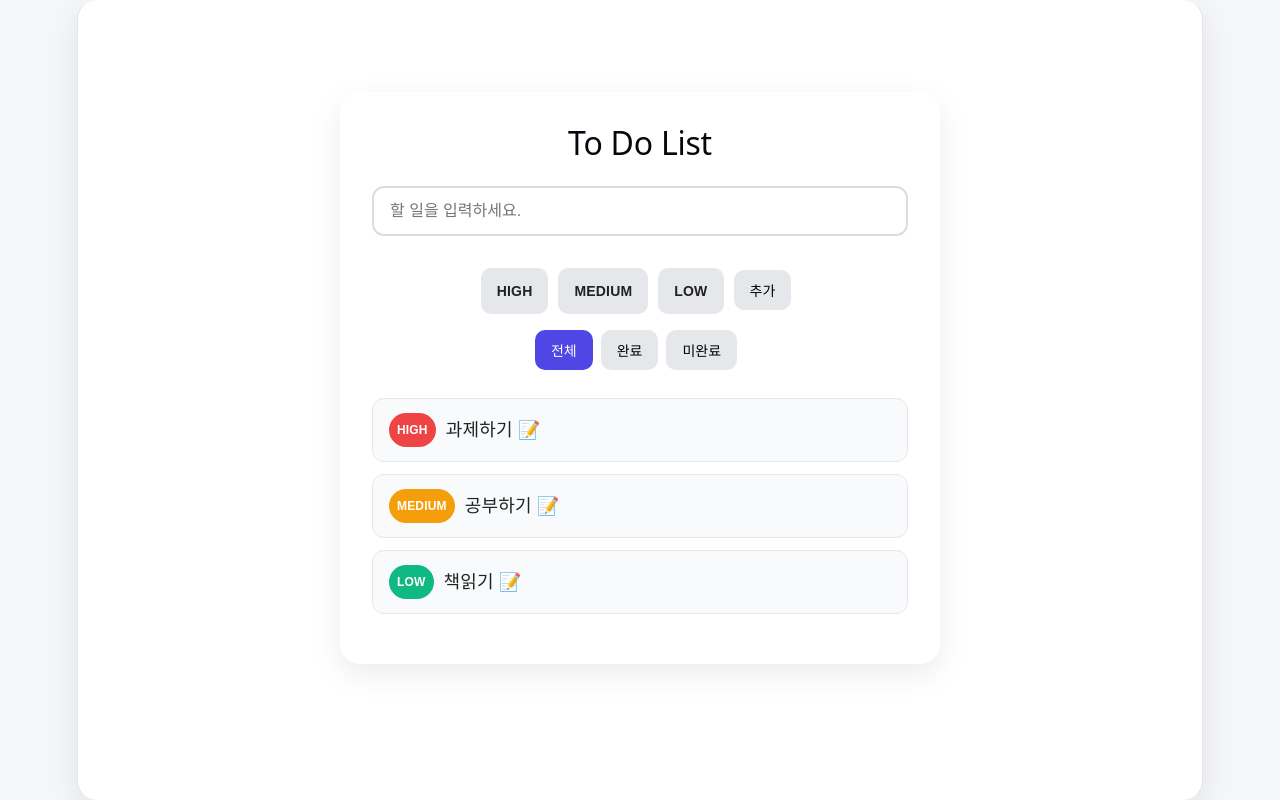
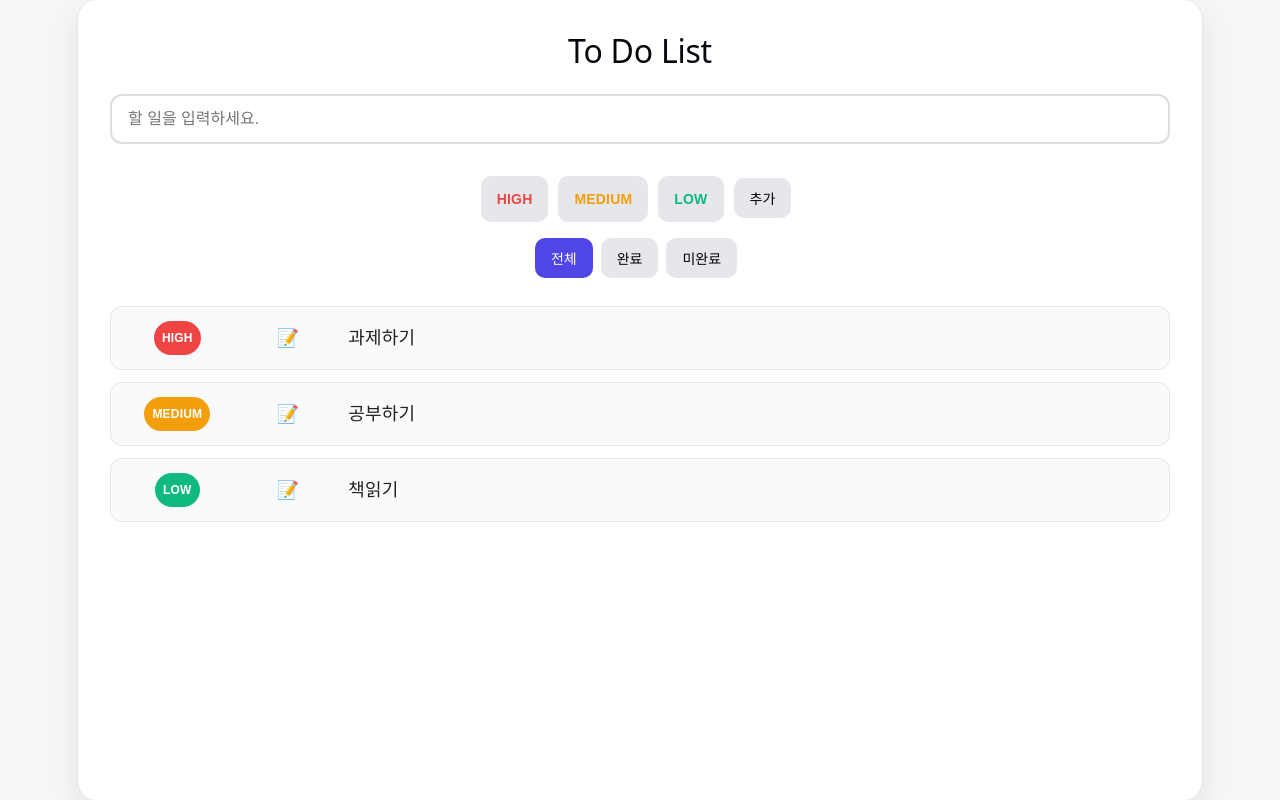
Before and after one commit to nyeohijyul/todolist, a React (Vite) app: page / in a window 1280 px wide. Built offline with nearby package versions, Linux system fonts and the light colour scheme.

Commit message:
코드 작성

```diff
--- a/src/Todo.jsx
+++ b/src/Todo.jsx
@@ -1,11 +1,28 @@
-import { useState } from "react";
+import { useState, useEffect } from "react";
 
 function Todo() {
+  /**
   const [todos, setTodos] = useState([
     {id: 1, text: '과제하기', done: false, priority:'HIGH'},
     {id: 2, text: '공부하기', done: false, priority:'MEDIUM'},
     {id: 3, text: '책읽기', done: false, priority:'LOW'},
   ])
+   */
+  const [todos, setTodos] = useState(() => {
+    const savedTodos = localStorage.getItem("todos");
+    return savedTodos ? JSON.parse(savedTodos) : [
+      {id: 1, text: '과제하기', done: false, priority:'HIGH'},
+      {id: 2, text: '공부하기', done: false, priority:'MEDIUM'},
+      {id: 3, text: '책읽기', done: false, priority:'LOW'},
+    ];
+  });
+
+  useEffect(() => {
+    localStorage.setItem("todos", JSON.stringify(todos));
+    console.log("todos: 변경", todos);
+    return () => console.log("cleanup");
+  }, []);
+
   const handleIsDone = (index) => {
     const updated = [...todos];
     updated[index - 1].done = !updated[index - 1].done;
@@ -22,8 +39,6 @@ function Todo() {
       let id = todos[todos.length - 1].id + 1;
       let tmp = [...todos];
       tmp.push({id, text: input, priority, done: false});
-      console.log(id);
-      console.log(tmp);
       setTodos(tmp);
       setInput('');
 
@@ -43,25 +58,29 @@ function Todo() {
     }
   }
   return (
-    <div>
+    <section>
         <h2>To Do List</h2>
+        <section className="toggles">
           <input id="newTask" type="text" placeholder="할 일을 입력하세요." value={input} onChange={handleInputChange} onKeyDown={(e)=>{if(e.key == 'Enter') addTodo();}}></input>
+          <section className="radios">
             <label><input type="radio" name="priority" value='HIGH' className={priority === "HIGH" ? 'selected' : null} onChange={(e) => setPriority(e.target.value)}/>HIGH</label>
             <label><input type="radio" name="priority" value='MEDIUM' className={priority === "MEDIUM" ? 'selected' : null} onChange={(e) => setPriority(e.target.value)}/>MEDIUM</label>
             <label><input type="radio" name="priority" value='LOW' className={priority === "LOW" ? 'selected' : null} onChange={(e) => setPriority(e.target.value)}/>LOW</label>
             <button onClick={addTodo}>추가</button>
+          </section>
 
           <section className="filters">
             <button className={filter === "all" ? 'selected' : null} onClick={()=>setFilter('all')}>전체</button>
             <button className={filter === "done" ? 'selected' : null} onClick={()=>setFilter('done')}>완료</button>
             <button className={filter === "notDone" ? 'selected' : null} onClick={()=>setFilter('notDone')}>미완료</button>
           </section>
+        </section>
         <ul>
             {filterTodo().map(item => (
-                <li key={item.id} onClick={() => handleIsDone(item.id)}><span className={item.priority}>{item.priority}</span> {item.text} {item.done ? '✅' : '📝'}</li>
+                <li key={item.id} onClick={() => handleIsDone(item.id)} className={item.done? 'selected' : null}><span className={item.priority}>{item.priority}</span><span>{item.done ? '✅' : '📝'}</span><span className="item-text">{item.text}</span></li>
             ))}
         </ul>
-    </div>
+    </section>
   )
 }
 
--- a/src/index.css
+++ b/src/index.css
@@ -112,7 +112,7 @@ code {
 /* li {
   list-style: none;
 } */
- * {
+* {
   box-sizing: border-box;
 }
 
@@ -148,21 +148,24 @@ h2 {
   margin-bottom: 18px;
   outline: none;
   transition: 0.2s;
+  &:focus {
+    border-color: #4f46e5;
+  }
 }
 
-#newTask:focus {
+/* #newTask:focus {
   border-color: #4f46e5;
-}
+} */
 
-label {
+/* label {
   margin-right: 14px;
   font-size: 14px;
   cursor: pointer;
-}
+} */
 
-input[type="radio"] {
+/* input[type="radio"] {
   margin-right: 6px;
-}
+} */
 
 button {
   border: none;
@@ -174,20 +177,40 @@ button {
   margin-top: 16px;
   transition: 0.2s;
   background: #e5e7eb;
+  &:hover {
+    transform: translateY(-1px);
+    background: #d1d5db;
+  }
+  &.selected {
+    background: #4f46e5;
+    color: white;
+  }
+
 }
 
-button:hover {
+/* button:hover {
   transform: translateY(-1px);
 }
 
 button.selected {
   background: #4f46e5;
   color: white;
+} */
+
+input {
+  &[type="radio"] {
+    display: none;
+    margin-right: 6px;
+  }
 }
 
-input.selected + * {
+/* input.selected + * {
   font-weight: bold;
 }
+
+input[type="radio"] {
+  display: none;
+} */
 
 ul {
   list-style: none;
@@ -196,7 +219,15 @@ ul {
 }
 
 li {
-  display: flex;
+  /* display: flex; */
+  display: grid;
+  /* grid-template-columns: 1fr 1fr 4fr; */
+  @media (orientation: portrait) {
+    grid-template-columns: 1fr 1fr 4fr;
+  }
+  @media (orientation: landscape) {
+    grid-template-columns: 1fr 1fr 8fr;
+  }
   align-items: center;
   gap: 10px;
   padding: 14px 16px;
@@ -206,13 +237,45 @@ li {
   cursor: pointer;
   transition: 0.2s;
   border: 1px solid #e5e7eb;
+  /* border: 1px solid; */
+  position: relative;
+  &:hover {
+    /* background: #eef2ff; */
+    &:has(.HIGH) { background: #ef444450; }
+    &:has(.MEDIUM) { background: #f59e0b50; }
+    &:has(.LOW) { background: #10b98150; }
+  }
+  &.selected {
+    &::after {
+      content: '';
+      position: absolute;
+      top: 0;
+      left: 0;
+      width: 100%;
+      height: 100%;
+      background-color: rgba(255, 255, 255, 0.5);
+      border-radius: 12px;
+      z-index: 10;
+    }
+    /* background: #4f46e550; */
+    /* &:has(.HIGH, .MEDIUM, .LOW) { opacity: 0.5; } */
+    &:has(.HIGH) { background: #ef444450; }
+    &:has(.MEDIUM) { background: #f59e0b50; }
+    &:has(.LOW) { background: #10b98150; }
+  }
+  /* &:has(.HIGH) { border-color: #ef4444; }
+  &:has(.MEDIUM) { border-color: #f59e0b; }
+  &:has(.LOW) { border-color: #10b981; } */
 }
 
-li:hover {
+/* li:hover {
   background: #eef2ff;
-}
+} */
 
 label {
+  /* margin-right: 14px;
+  font-size: 14px;
+  cursor: pointer; */
   display: inline-flex;
   align-items: center;
   justify-content: center;
@@ -225,21 +288,73 @@ label {
   font-weight: 600;
   margin-right: 10px;
   user-select: none;
+  &:hover {
+    background: #d1d5db;
+    transform: translateY(-1px);
+  }
+  &:has(input[value="HIGH"]) { color: #ef4444; }
+  &:has(input[value="MEDIUM"]) { color: #f59e0b; }
+  &:has(input[value="LOW"]) { color: #10b981; }
+  &:has(input[type="radio"]:checked) {
+    /* background: #4f46e5; */
+    &:has(input[value="HIGH"]) { background: #ef4444; }
+    &:has(input[value="MEDIUM"]) { background: #f59e0b; }
+    &:has(input[value="LOW"]) { background: #10b981; }
+    color: white;
+  }
 }
 
-label:hover {
+/* label:hover {
   transform: translateY(-1px);
 }
 
-/* radio 기본 동그라미 숨기기 */
-input[type="radio"] {
-  display: none;
-}
-
-/* 선택된 버튼 스타일 */
 label:has(input[type="radio"]:checked) {
   background: #4f46e5;
   color: white;
+} */
+
+/* section {
+  &.toggles {
+    display: grid;
+    @media (orientation: portrait) {
+      grid-template-areas: "input input" "radios filters";
+    }
+    @media (orientation: landscape) {
+      grid-template-areas: "input radios" "filters .";
+    }
+  }
+  input { grid-area: input; align-self: center; }
+  .radios { grid-area: radios; }
+  .filters { grid-area: filters; }
+} */
+
+span {
+  &:not(.item-text) {
+    display: block;
+    margin: auto;
+  }
+  &.item-text {
+    justify-self: start;
+  }
+  &.HIGH, &.MEDIUM, &.LOW {
+    font-size: 12px;
+    font-weight: bold;
+    padding: 4px 8px;
+    border-radius: 999px;
+    color: white;
+  }
+  &.HIGH { background: #ef4444; }
+  &.MEDIUM { background: #f59e0b; }
+  &.LOW { background: #10b981; }
+}
+
+/* span:not(.item-text) {
+  display: block;
+  margin: auto;
+}
+
+span.item-text {
+  justify-self: start;
 }
 
 span.HIGH,
@@ -262,4 +377,4 @@ span.MEDIUM {
 
 span.LOW {
   background: #10b981;
-}
+} */
```
Lines whose indentation alone changed are shown as unchanged.
